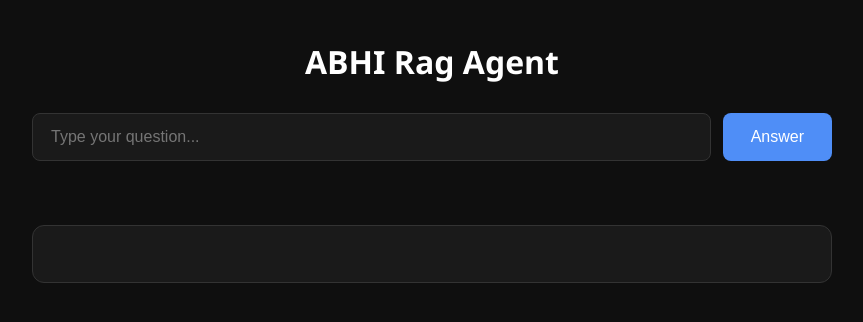
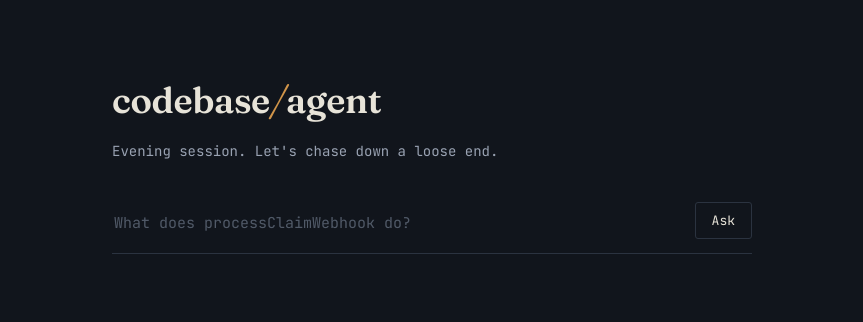
Before and after one commit to rajeev2004/codebase-rag-agent, a plain HTML site: page index.html in a window 1280 px wide. Shown: the whole page, without its empty margins (208-1071 px from the left). Drawn offline with nearby package versions, Linux system fonts and the light colour scheme.

Commit message:
Updated the eval set and the ui

```diff
--- a/index.html
+++ b/index.html
@@ -3,212 +3,359 @@
 <head>
 <meta charset="UTF-8">
 <meta name="viewport" content="width=device-width, initial-scale=1.0">
-    <title>ABHI Rag Agent</title>
+<title>codebase/agent</title>
+<link rel="preconnect" href="https://fonts.googleapis.com">
+<link rel="preconnect" href="https://fonts.gstatic.com" crossorigin>
+<link href="https://fonts.googleapis.com/css2?family=Fraunces:ital,wght@0,500;0,600;1,500&family=JetBrains+Mono:ital,wght@0,400;0,500;0,600;1,400&display=swap" rel="stylesheet">
 <script src="https://cdn.jsdelivr.net/npm/marked/marked.min.js"></script>
 <style>
-    * { margin: 0; padding: 0; box-sizing: border-box; }
-
-    body {
-        font-family: 'Segoe UI', sans-serif;
-        background: #0f0f0f;
-        color: #e0e0e0;
-        min-height: 100vh;
-        padding: 40px 20px;
+  :root{
+    --ink:#11151c;
+    --panel:#1a212c;
+    --paper:#f1ecdf;
+    --brass:#d1954a;
+    --text:#e7e3d8;
+    --muted:#99a2b2;
+    --line:#2b3340;
   }
 
-    .container {
-        max-width: 800px;
-        margin: 0 auto;
+  *{ box-sizing:border-box; }
+
+  body{
+    margin:0;
+    background:var(--ink);
+    color:var(--text);
+    font-family:'JetBrains Mono', ui-monospace, monospace;
+    font-size:15px;
+    line-height:1.6;
+    padding:clamp(28px, 6vw, 72px) clamp(20px, 6vw, 32px) 120px;
   }
 
-    h2 {
-        text-align: center;
-        font-size: 2rem;
-        margin-bottom: 30px;
-        color: #ffffff;
+  .page{
+    max-width:640px;
+    margin:0 auto;
   }
 
-    .search-box {
-        display: flex;
-        gap: 12px;
-        margin-bottom: 24px;
+  .wordmark{
+    font-family:'Fraunces', serif;
+    font-weight:600;
+    font-size:clamp(28px, 5vw, 36px);
+    margin:0 0 10px;
+    letter-spacing:-0.01em;
+  }
+  .wordmark .slash{ color:var(--brass); font-style:italic; }
+
+  .tagline{
+    margin:0 0 40px;
+    color:var(--muted);
+    font-size:14px;
+    max-width:46ch;
+    min-height:20px;
   }
 
-    input {
-        flex: 1;
-        padding: 14px 18px;
-        border-radius: 8px;
-        border: 1px solid #333;
-        background: #1a1a1a;
-        color: #fff;
-        font-size: 1rem;
-        outline: none;
+  .inquiry{
+    position:relative;
+    display:flex;
+    align-items:flex-end;
+    gap:14px;
+    border-bottom:1px solid var(--line);
+    padding-bottom:14px;
+  }
+  .inquiry::after{
+    content:"";
+    position:absolute;
+    left:0; right:0; bottom:-1px;
+    height:1px;
+    background:var(--brass);
+    transform:scaleX(0);
+    transform-origin:left;
+    transition:transform .25s ease;
+  }
+  .inquiry:focus-within::after{ transform:scaleX(1); }
+
+  #ask_question{
+    flex:1;
+    background:none;
+    border:none;
+    color:var(--text);
+    font-family:inherit;
+    font-size:15px;
+    padding:6px 2px;
+    outline:none;
+  }
+  #ask_question::placeholder{ color:#515a68; }
+
+  #answerBtn{
+    background:none;
+    border:1px solid var(--line);
+    color:var(--text);
+    font-family:inherit;
+    font-size:13px;
+    padding:9px 16px;
+    cursor:pointer;
+    border-radius:3px;
+    transition:border-color .15s ease, color .15s ease;
+  }
+  #answerBtn:hover:not(:disabled){ border-color:var(--brass); color:var(--brass); }
+  #answerBtn:disabled{ color:var(--muted); cursor:default; }
+
+  #ask_question:focus-visible, #answerBtn:focus-visible{
+    outline:2px solid var(--brass);
+    outline-offset:2px;
   }
 
-    input:focus {
-        border-color: #4f8ef7;
+  .status{
+    display:flex;
+    align-items:center;
+    gap:8px;
+    min-height:20px;
+    margin:16px 0 0;
+    color:var(--muted);
+    font-size:13px;
+  }
+  .status .dot{
+    width:6px; height:6px; border-radius:50%;
+    background:var(--brass);
+  }
+  .status[data-state="loading"] .dot{ animation:pulse 1.1s ease-in-out infinite; }
+  @media (prefers-reduced-motion: reduce){
+    .status[data-state="loading"] .dot{ animation:none; }
+  }
+  @keyframes pulse{
+    0%,100%{ opacity:.35; }
+    50%{ opacity:1; }
   }
 
-    button {
-        padding: 14px 28px;
-        background: #4f8ef7;
-        color: white;
-        border: none;
-        border-radius: 8px;
-        font-size: 1rem;
-        cursor: pointer;
+  #result{ margin-top:36px; }
+  #result[hidden]{ display:none; }
+
+  .divider{
+    height:1px;
+    background:var(--line);
+    transform:scaleX(0);
+    transform-origin:left;
+    margin-bottom:28px;
+  }
+  #result.reveal .divider{ animation:draw .5s ease forwards; }
+  @media (prefers-reduced-motion: reduce){
+    #result.reveal .divider{ animation:none; transform:scaleX(1); }
+  }
+  @keyframes draw{ to{ transform:scaleX(1); } }
+
+  .finding h2, .exhibits h2{
+    font-family:'Fraunces', serif;
+    font-style:italic;
+    font-weight:500;
+    font-size:14px;
+    color:var(--brass);
+    margin:0 0 14px;
   }
 
-    button:hover { background: #3a7ae0; }
-    button:disabled { background: #333; cursor: not-allowed; }
+  .answer_body{
+    max-width:70ch;
+    font-size:15px;
+    line-height:1.7;
+  }
+  .answer_body p{ margin:0 0 14px; }
+  .answer_body ul, .answer_body ol{ padding-left:20px; margin:0 0 14px; }
+  .answer_body li{ margin-bottom:6px; }
+  .answer_body strong{ color:#fff; }
+  .answer_body h1, .answer_body h2, .answer_body h3{
+    font-family:'Fraunces', serif; font-weight:600; color:var(--text);
+    font-size:17px; margin:22px 0 10px;
+  }
+  .answer_body code{
+    background:var(--paper); color:#2a2416;
+    padding:2px 5px; border-radius:2px; font-size:13px;
+  }
+  .answer_body pre{
+    background:var(--paper); color:#2a2416;
+    padding:16px; border-radius:4px; overflow-x:auto;
+    margin:14px 0; font-size:13px; line-height:1.55;
+  }
+  .answer_body pre code{ background:none; padding:0; }
+  .answer_body table{ border-collapse:collapse; margin:14px 0; font-size:13px; }
+  .answer_body th, .answer_body td{ border:1px solid var(--line); padding:6px 10px; text-align:left; }
 
-    .status {
-        text-align: center;
-        color: #888;
-        margin-bottom: 20px;
-        font-size: 0.9rem;
-        min-height: 20px;
+  .exhibits{ margin-top:36px; }
+  .exhibits[hidden]{ display:none; }
+  .sources{ list-style:none; margin:0; padding:0; }
+  .sources li{
+    display:flex; gap:12px;
+    padding:8px 0;
+    border-top:1px solid var(--line);
+    font-size:13px;
+  }
+  .sources li:last-child{ border-bottom:1px solid var(--line); }
+  .sources .tag{ color:var(--brass); flex-shrink:0; }
+  .sources .dir{ color:var(--muted); word-break:break-all; }
+  .sources .file{ color:var(--text); }
+
+  .visually-hidden{
+    position:absolute; width:1px; height:1px;
+    overflow:hidden; clip:rect(0,0,0,0); white-space:nowrap;
   }
 
-    .answer_body {
-        background: #1a1a1a;
-        border: 1px solid #333;
-        border-radius: 12px;
-        padding: 28px;
-        line-height: 1.7;
+  @media (max-width:480px){
+    body{ font-size:14px; }
+    .inquiry{ flex-direction:column; align-items:stretch; }
+    #answerBtn{ align-self:flex-start; }
   }
-
-    .answer_body h1, .answer_body h2, .answer_body h3 {
-        color: #ffffff;
-        margin: 16px 0 8px;
-    }
-
-    .answer_body p { margin-bottom: 12px; color: #ccc; }
-
-    .answer_body ul, .answer_body ol {
-        padding-left: 22px;
-        margin-bottom: 12px;
-        color: #ccc;
-    }
-
-    .answer_body li { margin-bottom: 6px; }
-
-    .answer_body strong { color: #fff; }
-
-    .answer_body code {
-        background: #252525;
-        padding: 2px 6px;
-        border-radius: 4px;
-        font-size: 0.9rem;
-        color: #4f8ef7;
-    }
-
-    .answer_body pre {
-        background: #0d0d0d;
-        padding: 16px;
-        border-radius: 8px;
-        overflow-x: auto;
-        margin: 12px 0;
-        border: 1px solid #2a2a2a;
-    }
-
-    .answer_body pre code {
-        background: none;
-        padding: 0;
-        color: #a8d8ff;
-    }
-    .sources {
-    margin-bottom: 20px;
-    padding: 16px 20px;
-    background: #1a1a1a;
-    border: 1px solid #2a2a2a;
-    border-radius: 8px;
-    font-size: 0.85rem;
-    }
-
-    .sources strong {
-        color: #4f8ef7;
-        display: block;
-        margin-bottom: 8px;
-    }
-
-    .sources ul {
-        padding-left: 20px;
-        margin: 0;
-    }
-
-    .sources li {
-        color: #999;
-        font-family: monospace;
-        margin-bottom: 4px;
-        word-break: break-all;
-    }
-    .sources:empty { display: none; }
-
 </style>
 </head>
 <body>
-    <div class="container">
-        <h2>ABHI Rag Agent</h2>
-        <div class="search-box">
-            <input name="ask_question" id="ask_question" placeholder="Type your question..." maxlength="500" />
-            <button onclick="answerQuestion()" id="answerBtn">Answer</button>
-        </div>
-        <div class="status"></div>
-        <div class="sources"></div>
+  <main class="page">
+    <header>
+      <h1 class="wordmark"></h1>
+      <p class="tagline"></p>
+    </header>
+
+    <form class="inquiry" onsubmit="return false">
+      <label class="visually-hidden" for="ask_question">Ask a question about the codebase</label>
+      <input id="ask_question" name="ask_question" placeholder="What does processClaimWebhook do?" maxlength="500" autocomplete="off" />
+      <button id="answerBtn" type="button" onclick="answerQuestion()">Ask</button>
+    </form>
+
+    <p class="status" role="status"></p>
+
+    <section id="result" hidden>
+      <div class="divider"></div>
+      <div class="finding">
+        <h2>Finding</h2>
         <div class="answer_body"></div>
       </div>
+      <div class="exhibits" hidden>
+        <h2>Exhibits</h2>
+        <ol class="sources"></ol>
+      </div>
+    </section>
+  </main>
 
   <script>
-        const session_id = `session-${Date.now()}`
-        document.getElementById('ask_question').addEventListener('keypress', function(e){
-            if(e.key === 'Enter'){
-                answerQuestion()
+    const API_BASE_URL = 'http://127.0.0.1:8003';
+    const PROJECT_NAME = 'codebase/agent'; // change this per project, e.g. 'abhi/chord', 'openshorts/clips'
+    const session_id = `session-${Date.now()}`;
+
+    function renderWordmark(name){
+      const el = document.querySelector('.wordmark');
+      if (name.includes('/')) {
+        el.innerHTML = name.split('/').map((p, i) => i === 0 ? p : `<span class="slash">/</span>${p}`).join('');
+      } else {
+        el.textContent = name;
       }
-        })
+    }
+
+    function getGreeting(){
+      const hour = new Date().getHours();
+      const pools = {
+        lateNight:    ["Still up? The codebase doesn't mind — ask away.", "Quiet hours. Good time to dig into something that's been bugging you."],
+        earlyMorning: ["You're up early. Let's get ahead of today's first question.", "Morning, early riser. What are we looking into first?"],
+        morning:      ["Good morning. Where do you want to start?", "Fresh coffee, fresh questions — let's go."],
+        midday:       ["Midday check-in. What's on your mind?", "Lunch-break investigation — ask anything."],
+        afternoon:    ["Afternoon slump? Let the codebase do the explaining.", "Still going strong. What are we tracking down?"],
+        evening:      ["Evening session. Let's chase down a loose end.", "Winding down the day — one more question?"],
+        night:        ["Burning the midnight oil a little early tonight.", "Late one, huh? Let's make it quick and useful."]
+      };
+      let bucket;
+      if (hour < 4) bucket = pools.lateNight;
+      else if (hour < 7) bucket = pools.earlyMorning;
+      else if (hour < 11) bucket = pools.morning;
+      else if (hour < 14) bucket = pools.midday;
+      else if (hour < 18) bucket = pools.afternoon;
+      else if (hour < 22) bucket = pools.evening;
+      else bucket = pools.night;
+      return bucket[Math.floor(Math.random() * bucket.length)];
+    }
+
+    document.title = PROJECT_NAME;
+    renderWordmark(PROJECT_NAME);
+    document.querySelector('.tagline').textContent = getGreeting();
+
+    const input = document.getElementById('ask_question');
+    const btn = document.getElementById('answerBtn');
+    const statusEl = document.querySelector('.status');
+    const resultEl = document.getElementById('result');
+    const answerBody = document.querySelector('.answer_body');
+    const exhibitsEl = document.querySelector('.exhibits');
+    const sourcesList = document.querySelector('.sources');
+
+    input.addEventListener('keypress', function(e){
+      if(e.key === 'Enter'){ answerQuestion(); }
+    });
+
+    function setStatus(text, state){
+      statusEl.innerHTML = '';
+      if(state === 'loading'){
+        const dot = document.createElement('span');
+        dot.className = 'dot';
+        statusEl.appendChild(dot);
+        statusEl.setAttribute('data-state','loading');
+      } else {
+        statusEl.removeAttribute('data-state');
+      }
+      if(text){ statusEl.appendChild(document.createTextNode(text)); }
+    }
+
+    function revealResult(){
+      resultEl.hidden = false;
+      resultEl.classList.remove('reveal');
+      void resultEl.offsetWidth;
+      resultEl.classList.add('reveal');
+    }
 
     async function answerQuestion(){
-            const question = document.getElementById("ask_question").value
-            if (!question.trim()) return
+      const question = input.value;
+      if (!question.trim()) return;
 
-            const status = document.querySelector('.status')
-            const answerBody = document.querySelector('.answer_body')
-            const btn = document.getElementById('answerBtn')
-            const sourcesBody = document.querySelector('.sources')
-
-            btn.disabled = true
-            btn.textContent = 'Thinking...'
-            status.innerText = "Hang on, I am generating your answer"
-            answerBody.innerHTML = ""
-            sourcesBody.innerHTML = ""
+      btn.disabled = true;
+      btn.textContent = 'Asking…';
+      setStatus('Reading the codebase…', 'loading');
+      answerBody.innerHTML = '';
+      sourcesList.innerHTML = '';
+      exhibitsEl.hidden = true;
+      resultEl.hidden = true;
 
       try{
-                const response = await fetch('http://127.0.0.1:8003/ask', {
+        const response = await fetch(`${API_BASE_URL}/ask`, {
           method: 'POST',
           headers: {'content-type':'application/json'},
           body: JSON.stringify({question: question, session_id: session_id})
-                })
-                const data = await response.json()
+        });
+        const data = await response.json();
         if(!response.ok){
-                    status.innerText = (typeof data.detail === 'string')
-                        ? data.detail
-                        : "Please enter a question under 500 characters";
-                    return
+          setStatus(typeof data.detail === 'string' ? data.detail : 'Please enter a question under 500 characters');
+          return;
         }
-                answerBody.innerHTML = marked.parse(data.answer)
-                let sourcesHtml = '<strong>Sources:</strong><ul>'
-                data.sources.forEach(source => {
-                    sourcesHtml += `<li>${source}</li>`
-                })
-                sourcesHtml += '</ul>'
-                sourcesBody.innerHTML = sourcesHtml
-                status.innerText = ""
+
+        answerBody.innerHTML = marked.parse(data.answer);
+
+        if (data.sources && data.sources.length){
+          data.sources.forEach((source, i) => {
+            const li = document.createElement('li');
+            const tag = document.createElement('span');
+            tag.className = 'tag';
+            tag.textContent = String(i + 1).padStart(2, '0');
+            const path = document.createElement('span');
+            const lastSlash = source.lastIndexOf('/');
+            if (lastSlash === -1){
+              path.innerHTML = `<span class="file">${source}</span>`;
+            } else {
+              path.innerHTML = `<span class="dir">${source.slice(0, lastSlash + 1)}</span><span class="file">${source.slice(lastSlash + 1)}</span>`;
+            }
+            li.appendChild(tag);
+            li.appendChild(path);
+            sourcesList.appendChild(li);
+          });
+          exhibitsEl.hidden = false;
+        }
+
+        revealResult();
+        setStatus('');
       }catch(err){
-                status.innerText = `⚠️ Oops! Could not generate an answer. Is the server running?`
+        setStatus('⚠ Could not reach the server. Is it running?');
       }finally{
-                btn.disabled = false
-                btn.textContent = 'Answer'
-
+        btn.disabled = false;
+        btn.textContent = 'Ask';
       }
     }
   </script>
```
Also changed, not shown: 3 other files. Lines whose indentation alone changed are shown as unchanged.
